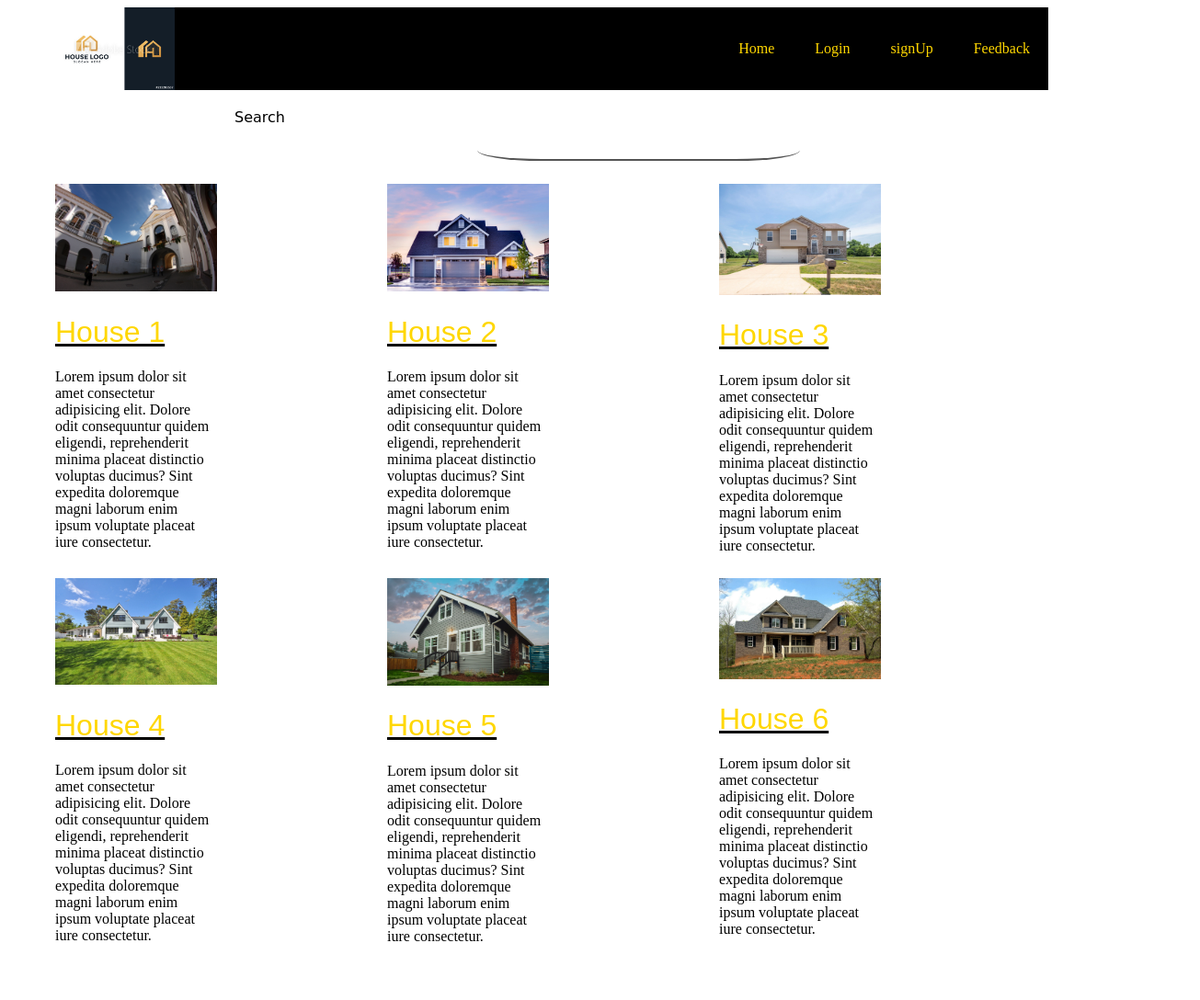
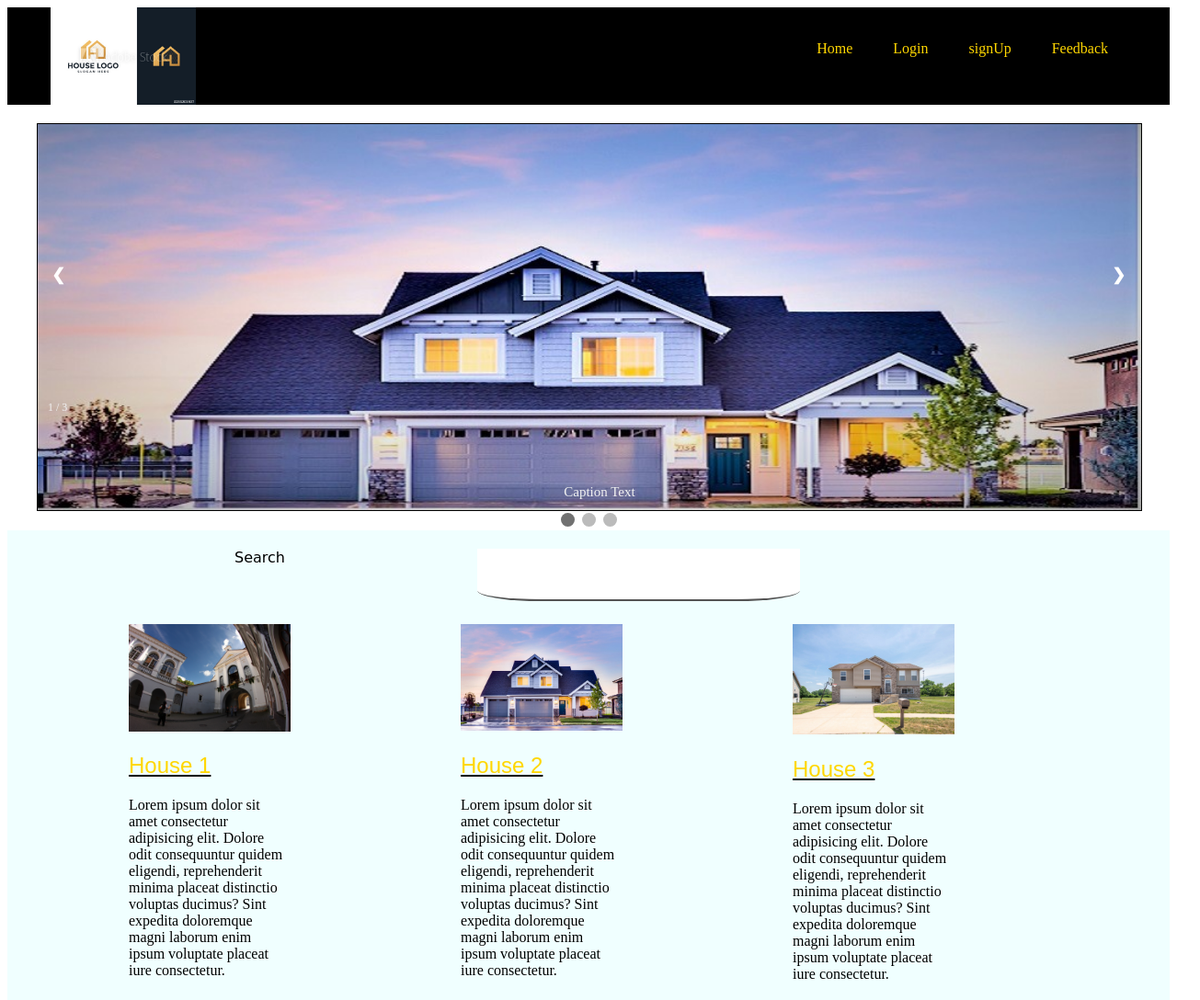
Before and after one commit to ilyasimran27/ghar.com, a plain HTML site: page index.html in a window 1280 px wide. Shown: the top 1088 px of the page at 92% size, 1305 px wide, since content can reach past the window. Before the commit the page ends 1049 px from the top, so only its background shows below. Drawn offline with Linux system fonts and the light colour scheme.

Commit message:
Add files via upload

```diff
--- a/css/style.css
+++ b/css/style.css
@@ -1,13 +1,121 @@
+
 .container{
     width:1170px;
     margin:0 auto;
 
+
+}
+
+
+/* Slideshow container */
+.slideshow-container {
+   max-width: 1200px;
+    position: relative;
+    top:20px;
+   margin:auto;
+
+
+
+
+}
+
+/* Hide the images by default */
+.mySlides {
+    display: none;
+    width:100%;
+}
+.mySlides img{
+    border: 1px solid black;
+
+}
+/* Next & previous buttons */
+.prev, .next {
+    cursor: pointer;
+    position: absolute;
+    top: 50%;
+    width: auto;
+    margin-top: -22px;
+    padding: 16px;
+    color: white;
+    font-weight: bold;
+    font-size: 18px;
+    transition: 0.6s ease;
+    border-radius: 0 3px 3px 0;
+    user-select: none;
+}
+
+/* Position the "next button" to the right */
+.next {
+    right: 0;
+    border-radius: 3px 0 0 3px;
+}
+
+/* On hover, add a black background color with a little bit see-through */
+.prev:hover, .next:hover {
+    background-color: rgba(0,0,0,0.8);
+}
+
+/* Caption text */
+.text {
+    color: #f2f2f2;
+    font-size: 15px;
+    padding: 8px 12px;
+    position: absolute;
+    bottom: 8px;
+    width: 100%;
+    text-align: center;
+}
+
+/* Number text (1/3 etc) */
+.numbertext {
+    color: #f2f2f2;
+    font-size: 12px;
+    padding: 8px 12px;
+    position: absolute;
+    top: 400px;
+}
+
+/* The dots/bullets/indicators */
+.dot {
+    cursor: pointer;
+    height: 15px;
+    width: 15px;
+    margin: 0 2px;
+    background-color: #bbb;
+    border-radius: 50%;
+    display: inline-block;
+    transition: background-color 0.6s ease;
+}
+
+.active, .dot:hover {
+    background-color: #717171;
+}
+
+/* Fading animation */
+.fade {
+    -webkit-animation-name: fade;
+    -webkit-animation-duration: 1.5s;
+    animation-name: fade;
+    animation-duration: 1.5s;
+}
+
+@-webkit-keyframes fade {
+    from {opacity: .4}
+    to {opacity: 1}
+}
+
+@keyframes fade {
+    from {opacity: .4}
+    to {opacity: 1}
 }
 header{
+    width:100%;
+    float:left;
+    background-color:black;
 
 }
 .logo{
-    widows: 50%;
+    width: 50%;
     float:left;
     background-color: black;
 
@@ -39,6 +147,7 @@ li a{
 .main-contained{
     width:100%;
     float:left;
+
 
 
 }
@@ -78,10 +187,19 @@ outline:none;
 
 
 }
+.contained{
+    width:100%;
+    float:left;
+    background-color: azure;
+
+}
 .houses{
     width:100%;
     float:left;
-    margin-top:20px;
+    margin:20px 80px;
+
+
+
 }
 .items{
     width:30%;
--- a/index.html
+++ b/index.html
@@ -25,6 +25,40 @@
 
         </div>
     </header>
+    <div class="slideshow-container">
+
+        <!-- Full-width images with number and caption text -->
+        <div class="mySlides fade">
+            <div class="numbertext">1 / 3</div>
+            <img src="image/pic9.jpeg" style="width:100%">
+            <div class="text">Caption Text</div>
+        </div>
+
+        <div class="mySlides fade">
+            <div class="numbertext">2 / 3</div>
+            <img src="image/pic10.jpeg" style="width:100%">
+            <div class="text">Caption Two</div>
+        </div>
+
+        <div class="mySlides fade">
+            <div class="numbertext">3 / 3</div>
+            <img src="image/pic11.jpg" style="width:100%">
+            <div class="text">Caption Three</div>
+        </div>
+
+        <!-- Next and previous buttons -->
+        <a class="prev" onclick="plusSlides(-1)">&#10094;</a>
+        <a class="next" onclick="plusSlides(1)">&#10095;</a>
+    </div>
+    <br>
+
+    <!-- The dots/circles -->
+    <div style="text-align:center">
+        <span class="dot" onclick="currentSlide(1)"></span>
+        <span class="dot" onclick="currentSlide(2)"></span>
+        <span class="dot" onclick="currentSlide(3)"></span>
+    </div>
+<section class="contained">
     <div class="container">
         <div class="main-contained">
             <label class="lab"> Search </label>
@@ -83,6 +117,36 @@
 
         </div>
     </div>
+</section>
+    <script>
+        var slideIndex = 1;
+        showSlides(slideIndex);
 
+        // Next/previous controls
+        function plusSlides(n) {
+            showSlides(slideIndex += n);
+        }
+
+        // Thumbnail image controls
+        function currentSlide(n) {
+            showSlides(slideIndex = n);
+        }
+
+        function showSlides(n) {
+            var i;
+            var slides = document.getElementsByClassName("mySlides");
+            var dots = document.getElementsByClassName("dot");
+            if (n > slides.length) {slideIndex = 1}
+            if (n < 1) {slideIndex = slides.length}
+            for (i = 0; i < slides.length; i++) {
+                slides[i].style.display = "none";
+            }
+            for (i = 0; i < dots.length; i++) {
+                dots[i].className = dots[i].className.replace(" active", "");
+            }
+            slides[slideIndex-1].style.display = "block";
+            dots[slideIndex-1].className += " active";
+        }
+    </script>
 </body>
 </html>
```
Also changed, not shown: css/index2.html (added, +59 -0 lines), image/pic10.jpeg (added), image/pic10.jpg (added), image/pic11.jpeg (added), image/pic11.jpg (added), image/pic9 - Copy.jpeg (added), image/pic9.jpeg (added), image/pic9.jpg (added).
